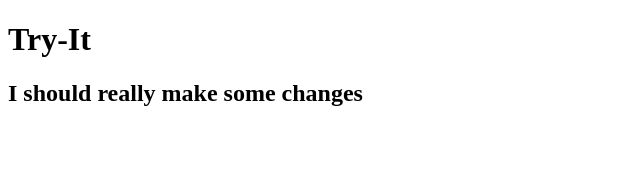
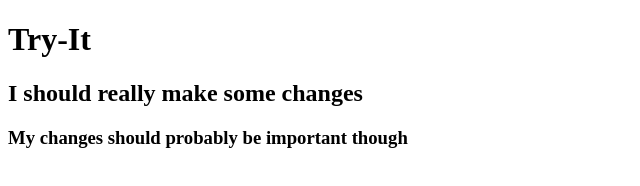
Before and after one commit to Zakiti18/bounce, a plain HTML site: page index.html in a window 1280 px wide. Shown: the whole page, without its empty margins (0-640 px from the left). Drawn offline with Linux system fonts and the light colour scheme.

Commit message:
Added an h3

```diff
--- a/index.html
+++ b/index.html
@@ -10,5 +10,6 @@
 <body>
     <h1>Try-It</h1>
     <h2>I should really make some changes</h2>
+    <h3>My changes should probably be important though</h3>
 </body>
 </html>
```
